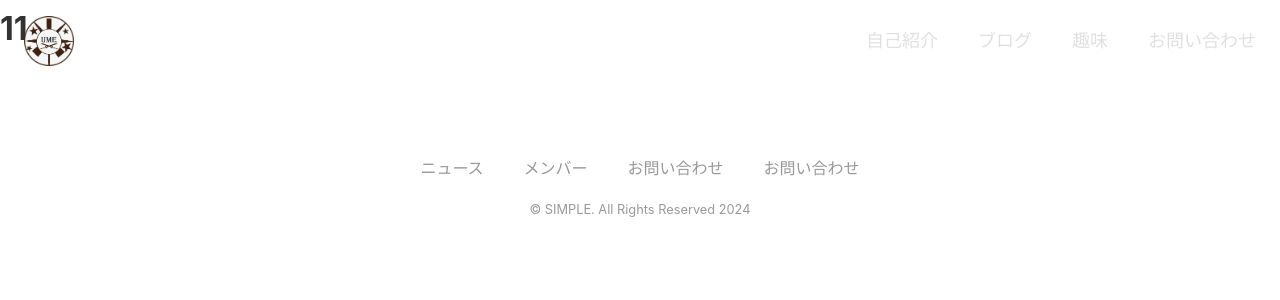
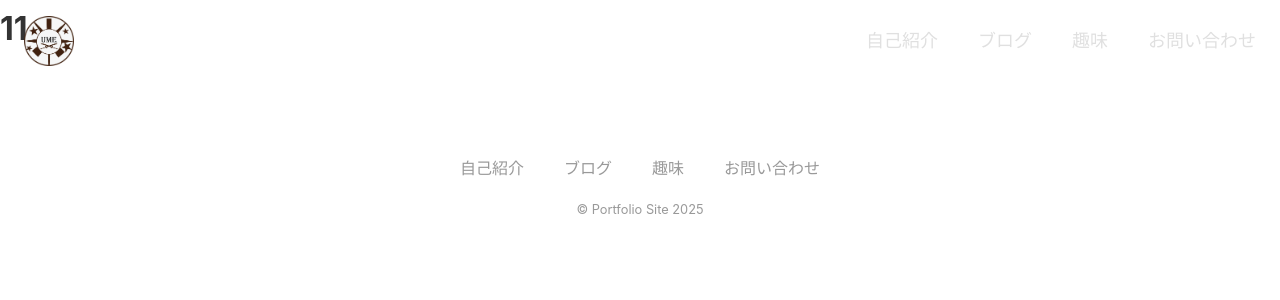
Before and after one commit to KTCume/react-next-portfolio, a Next.js app: page /about-me in a window 1280 px wide. Shown: the top 300 px of the page. Built offline with nearby package versions, Linux system fonts and the light colour scheme.

Commit message:
フッター変更

```diff
--- a/app/_components/Footer/index.tsx
+++ b/app/_components/Footer/index.tsx
@@ -7,20 +7,20 @@ export default function Footer() {
             <nav className={styles.nav}>
                 <ul className={styles.items}>
                     <li className="styles.item">
-                        <Link href="/news">ニュース</Link>
+                        <Link href="/about-me">自己紹介</Link>
                     </li>
                     <li className="styles.item">
-                        <Link href="/hobbies">メンバー</Link>
+                        <Link href="/news">ブログ</Link>
+                    </li>
+                    <li className="styles.item">
+                        <Link href="/hobbies">趣味</Link>
                     </li>
                     <li className="styles.item">
                         <Link href="/contact">お問い合わせ</Link>
                     </li>
-                    <li className="styles.item">
-                        <Link href="/about-me">お問い合わせ</Link>
-                    </li>
                 </ul>
             </nav>
-            <p className={styles.cr}>©︎ SIMPLE. All Rights Reserved 2024</p>
+            <p className={styles.cr}>©︎ Portfolio Site 2025</p>
         </footer>
     );
 }
```
